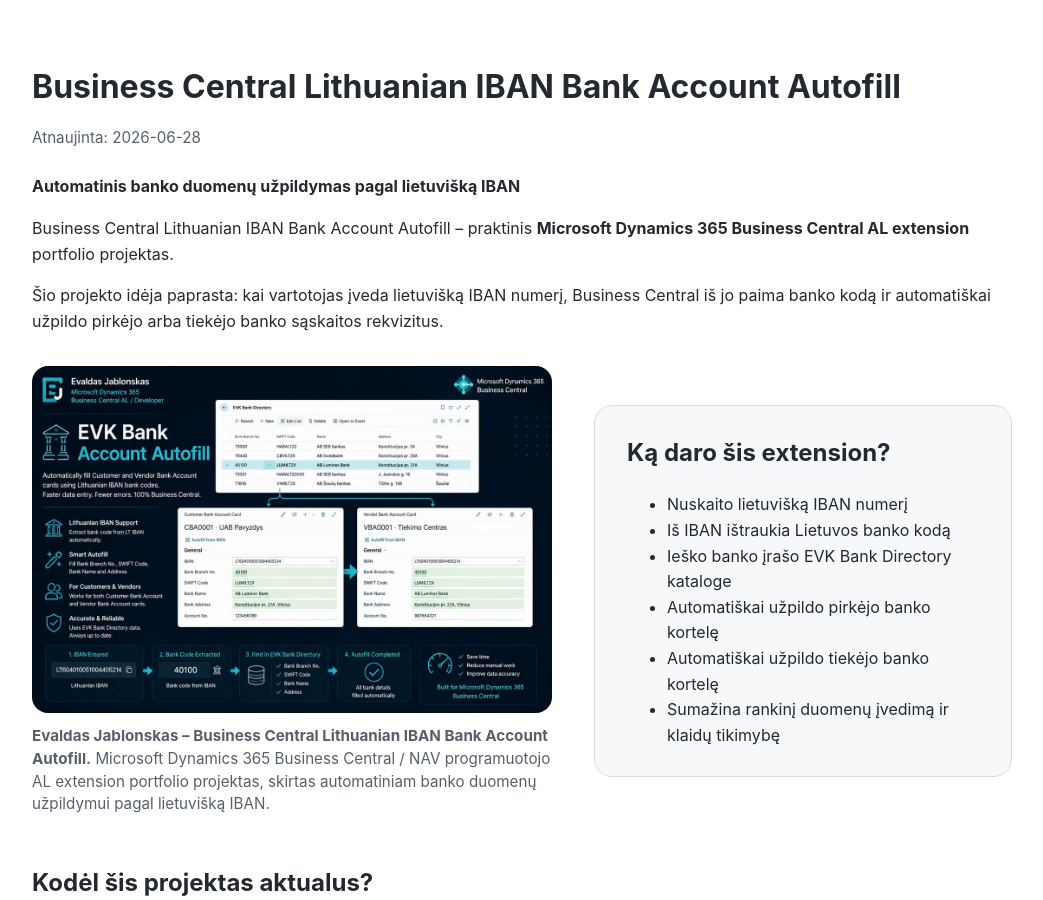
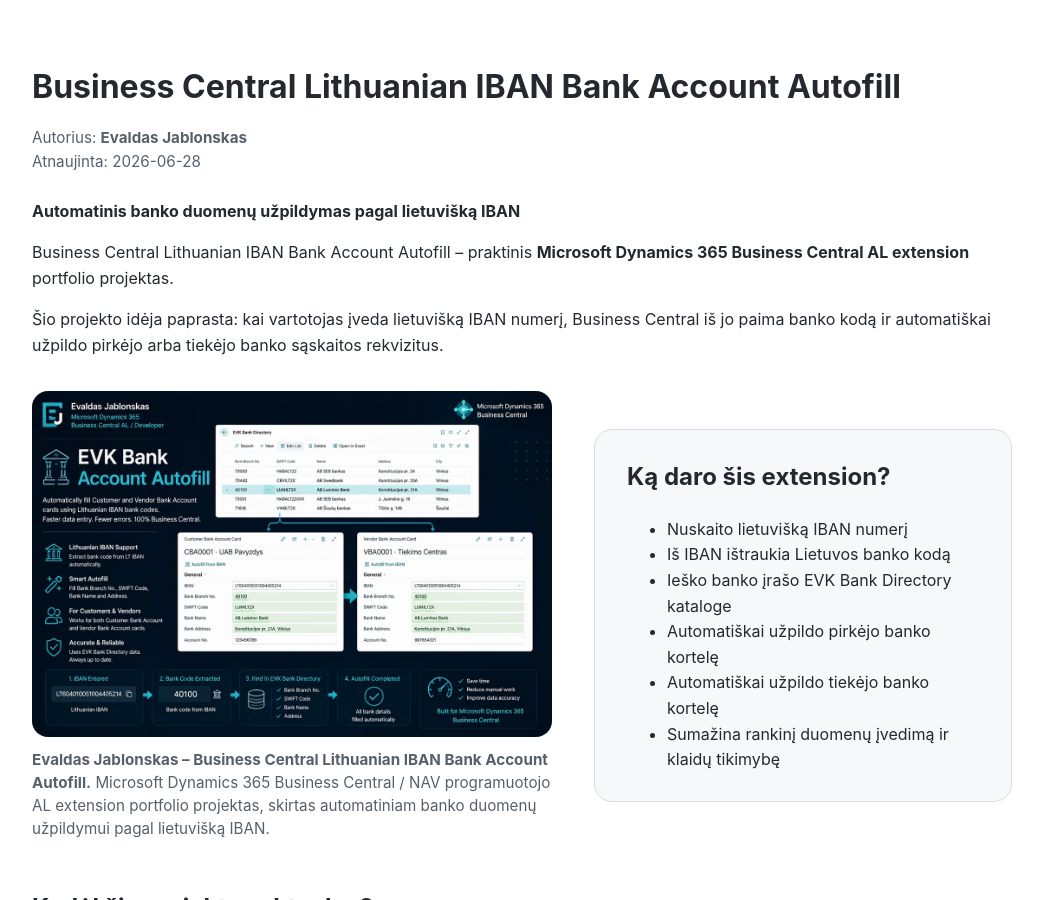
Before and after one commit to evkanas/evkanas.github.io, a Jekyll site: the page built from business-central-lithuanian-iban-bank-account-autofill/index.md, in a window 1280 px wide and 900 px high. Shown: the whole window, without its empty margins (118-1161 px from the left). Built offline with Jekyll 4.4.1, drawn with Linux system fonts in a browser that asks for light colours.

Commit message:
bank autofill: added author

```diff
--- a/business-central-lithuanian-iban-bank-account-autofill/index.md
+++ b/business-central-lithuanian-iban-bank-account-autofill/index.md
@@ -118,6 +118,7 @@
 # Business Central Lithuanian IBAN Bank Account Autofill
 
 <p class="iban-autofill-date">
+  Autorius: <strong>Evaldas Jablonskas</strong><br>
   Atnaujinta: 2026-06-28
 </p>
 
```
